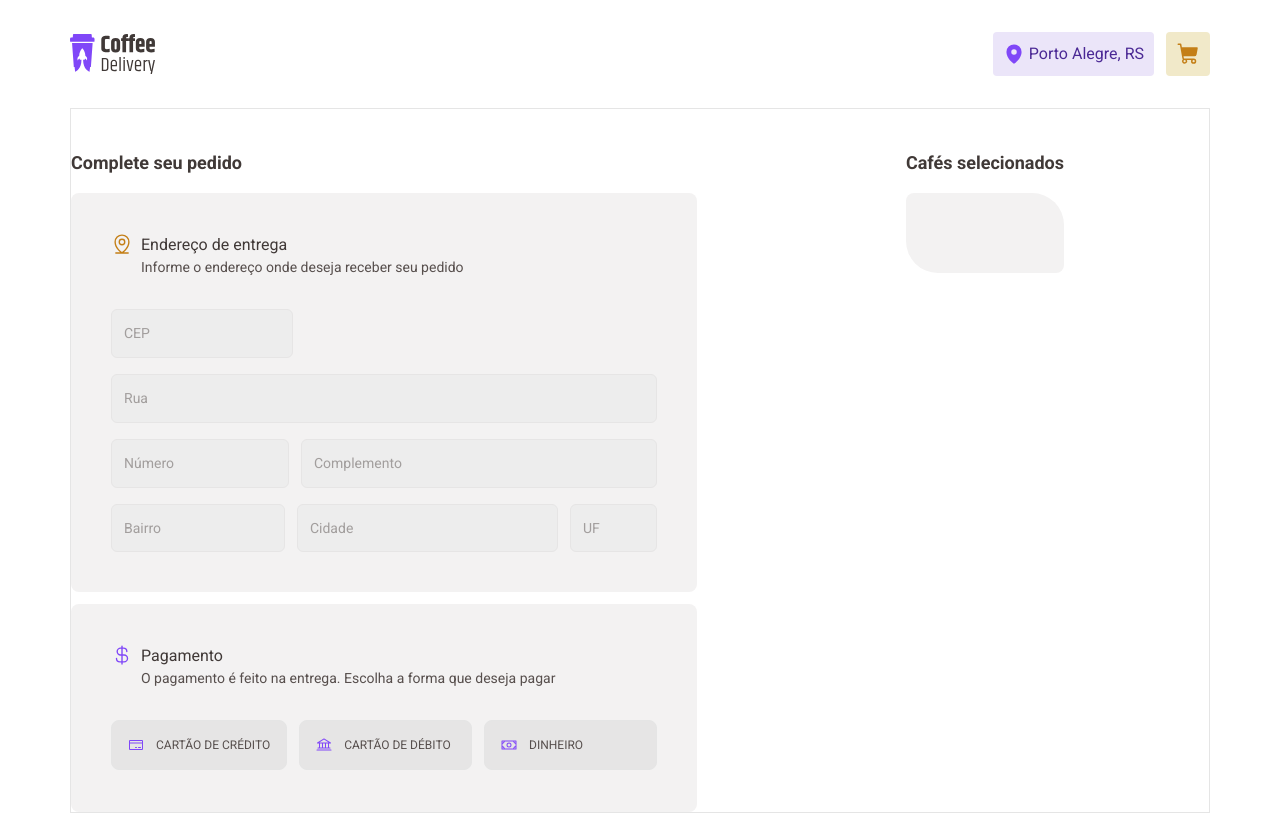
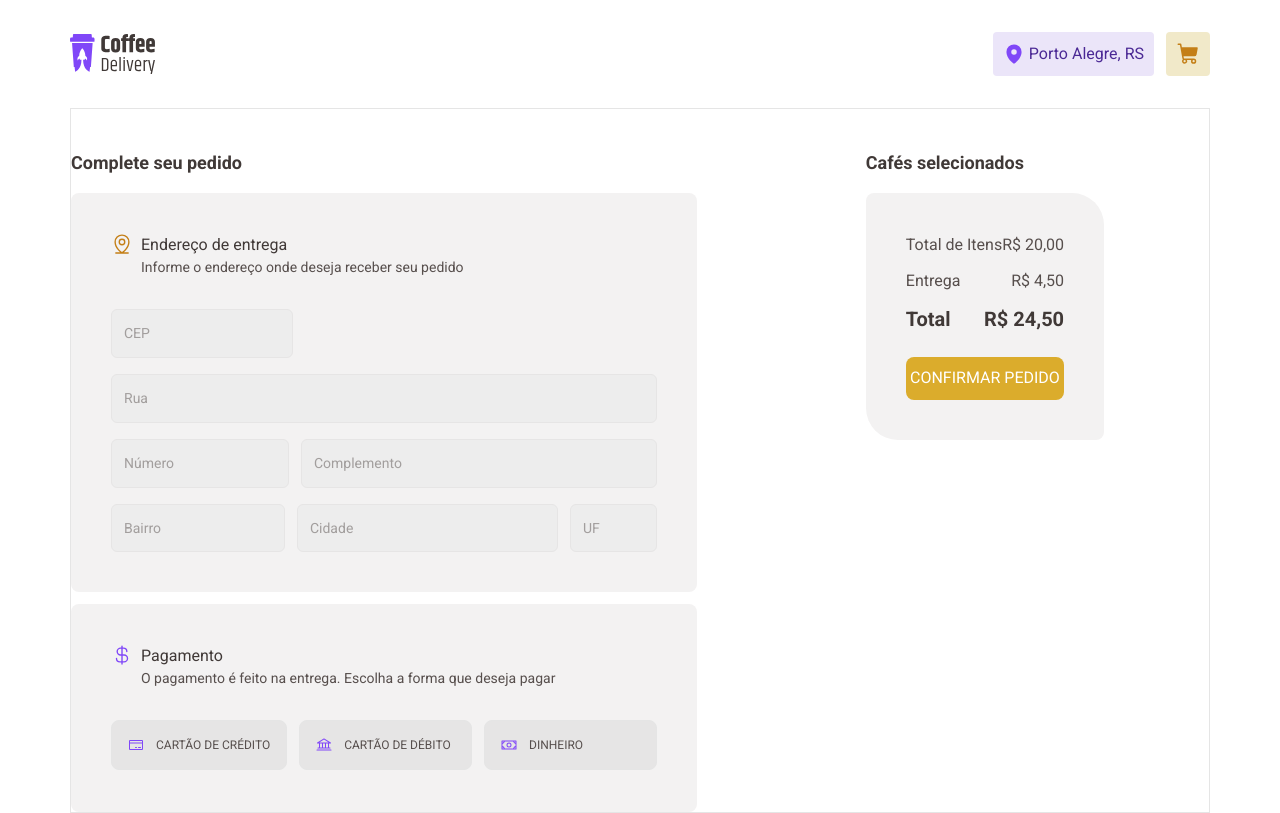
Before and after one commit to luksquitos/ignite-coffee, a React (Vite) app: page /payment in a window 1280 px wide. Built offline with nearby package versions, Linux system fonts and the light colour scheme.

Commit message:
feat: creating tab for sum products and button

```diff
--- a/src/components/payment/cart-list.tsx
+++ b/src/components/payment/cart-list.tsx
@@ -1,8 +1,10 @@
+import { useReducer } from 'react'
 import { useCart } from '@/providers/cart-provider'
 import { CartItem } from './cart-item'
 
 export function CartList() {
   const { cart } = useCart()
+  const { cartItemsSum } = useReducer((item) => {})
   return (
 
     <div className="centered-box mt-10!">
@@ -22,6 +24,25 @@ export function CartList() {
             )
           })
         }
+        {/* Soma */}
+        <div>
+          <div className="flex justify-between">
+            <p className="text-base-text">Total de Itens</p>
+            <p className="text-base-text">R$ 20,00</p>
+          </div>
+          <div className="mt-3 flex justify-between">
+            <p className="text-base-text">Entrega</p>
+            <p className="text-base-text">R$ 4,50</p>
+          </div>
+          <div className="mt-3 flex justify-between">
+            <p className="font-bold text-xl text-base-subtitle">Total</p>
+            <p className="font-bold text-xl text-base-subtitle">R$ 24,50</p>
+          </div>
+        </div>
+
+        <button className="mt-6 w-full py-2.5 bg-yellow text-white font-bold text-sm rounded-md hover:bg-yellow-dark hover:cursor-pointer transition">
+          CONFIRMAR PEDIDO
+        </button>
 
       </section>
 
```
